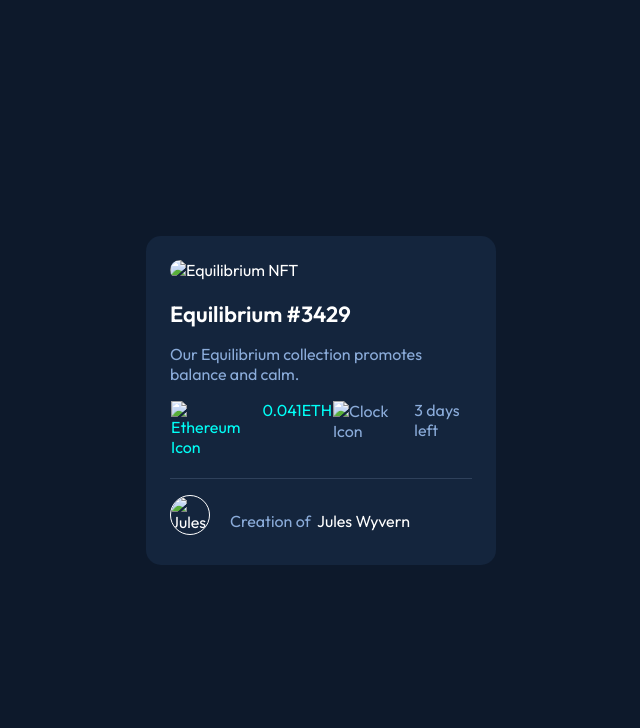
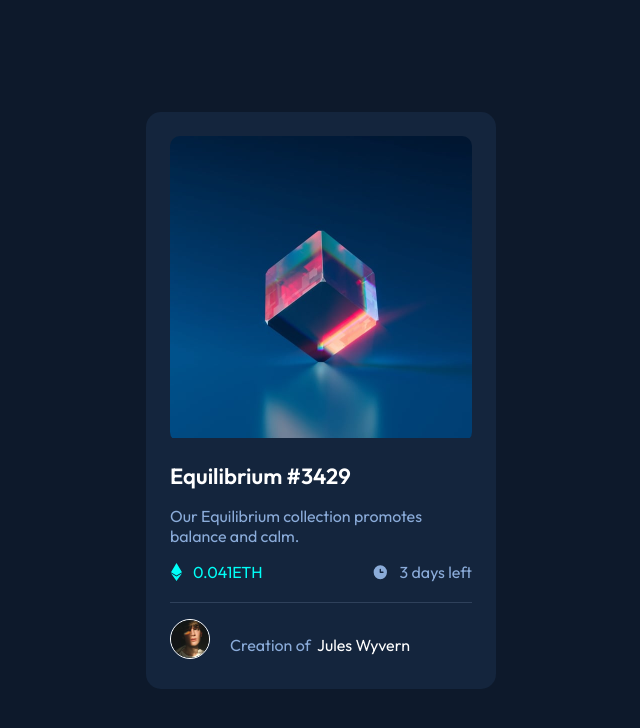
Before and after one commit to sanramu93/nft_card_component, a plain HTML site: page index.html in a window 1280 px wide. Shown: the whole page, without its empty margins (319-959 px from the left). Drawn offline with Linux system fonts and the light colour scheme; the site is published under a folder, as on GitHub Pages, so addresses that start at the root find nothing.

Commit message:
Images URL fixed

```diff
--- a/index.html
+++ b/index.html
@@ -21,7 +21,7 @@
           </div>
           <img
             class="img-nft"
-            src="/images/image-equilibrium.jpg"
+            src="./images/image-equilibrium.jpg"
             alt="Equilibrium NFT "
           />
         </div>
@@ -35,7 +35,7 @@
           <div class="price">
             <img
               class="icon icon-eth"
-              src="/images/icon-ethereum.svg"
+              src="./images/icon-ethereum.svg"
               alt="Ethereum Icon"
             />
             <p>0.041ETH</p>
@@ -43,7 +43,7 @@
           <div class="time-left">
             <img
               class="icon icon-clock"
-              src="/images/icon-clock.svg"
+              src="./images/icon-clock.svg"
               alt="Clock Icon"
             />
             <p>3 days left</p>
@@ -52,7 +52,7 @@
         <div class="author">
           <img
             class="img-avatar"
-            src="/images/image-avatar.png"
+            src="./images/image-avatar.png"
             alt="Jules Wyvern"
           />
           <p class="author"><span>Creation of</span> &nbsp Jules Wyvern</p>
```
